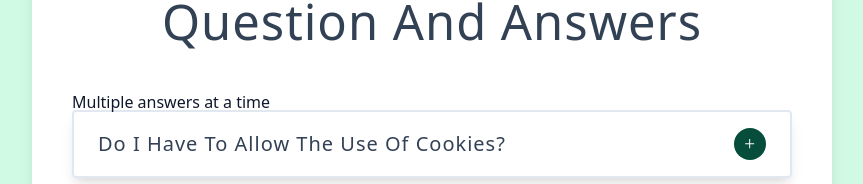
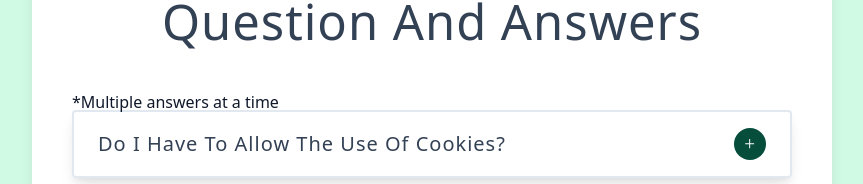
Before and after one commit to mario-oliver/tours, a React (Vite) app: page / in a window 1280 px wide. Shown: the part 2174-2358 px from the top of the page, without its empty margins (208-1071 px from the left). Built offline with nearby package versions, Linux system fonts and the light colour scheme; no server answers; the HTML template or start-up script is replaced by a standard one.

Commit message:
same as previous commit

```diff
--- a/src/components/QuestionWidget.jsx
+++ b/src/components/QuestionWidget.jsx
@@ -10,7 +10,7 @@ const QuestionWidget = () => {
   return (
     <section className="container-question">
       <h1>Question and Answers</h1>
-      <p>Multiple answers at a time</p>
+      <p>*Multiple answers at a time</p>
       {questions.map((question) => {
         return <Question key={question.id} {...question}></Question>;
       })}
```
